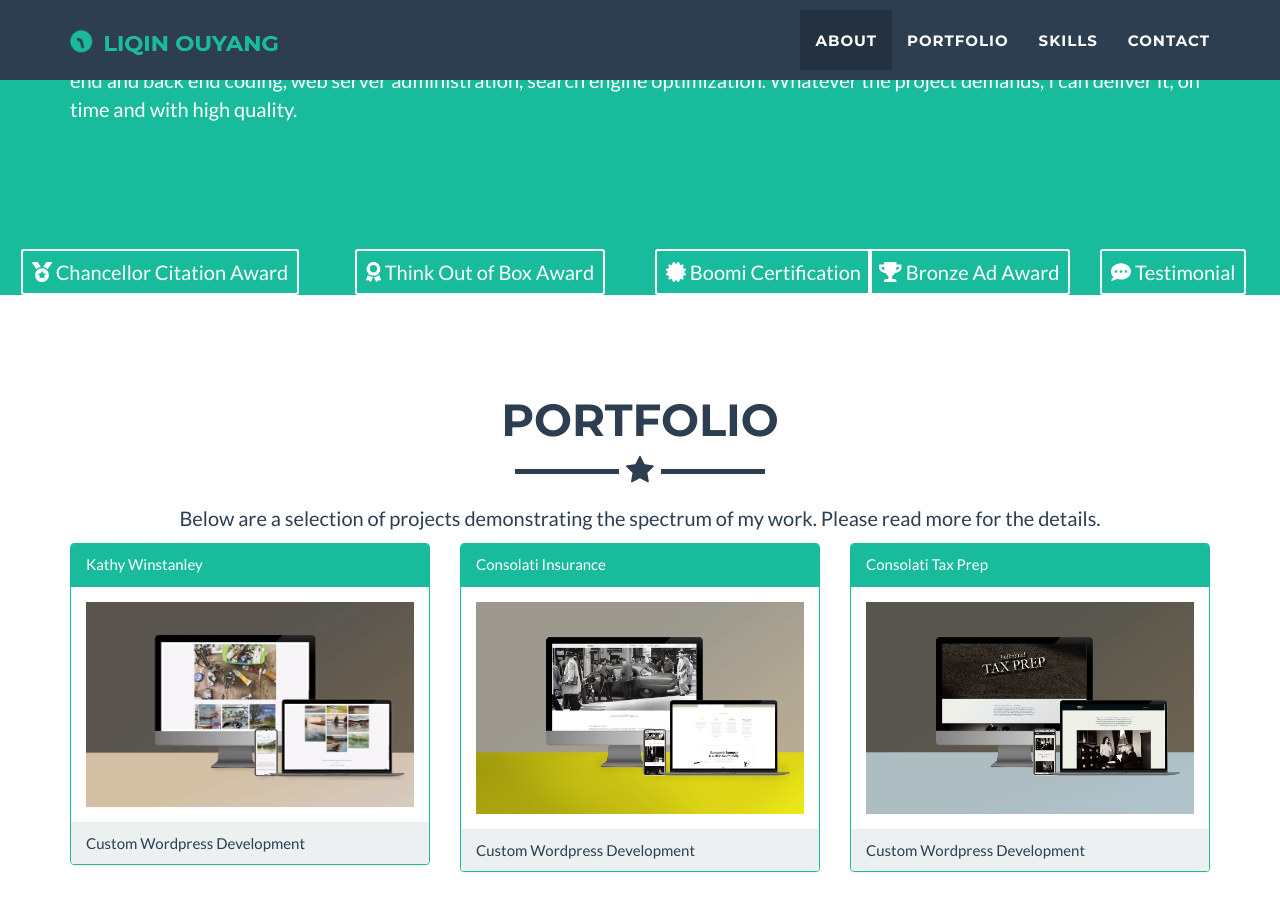
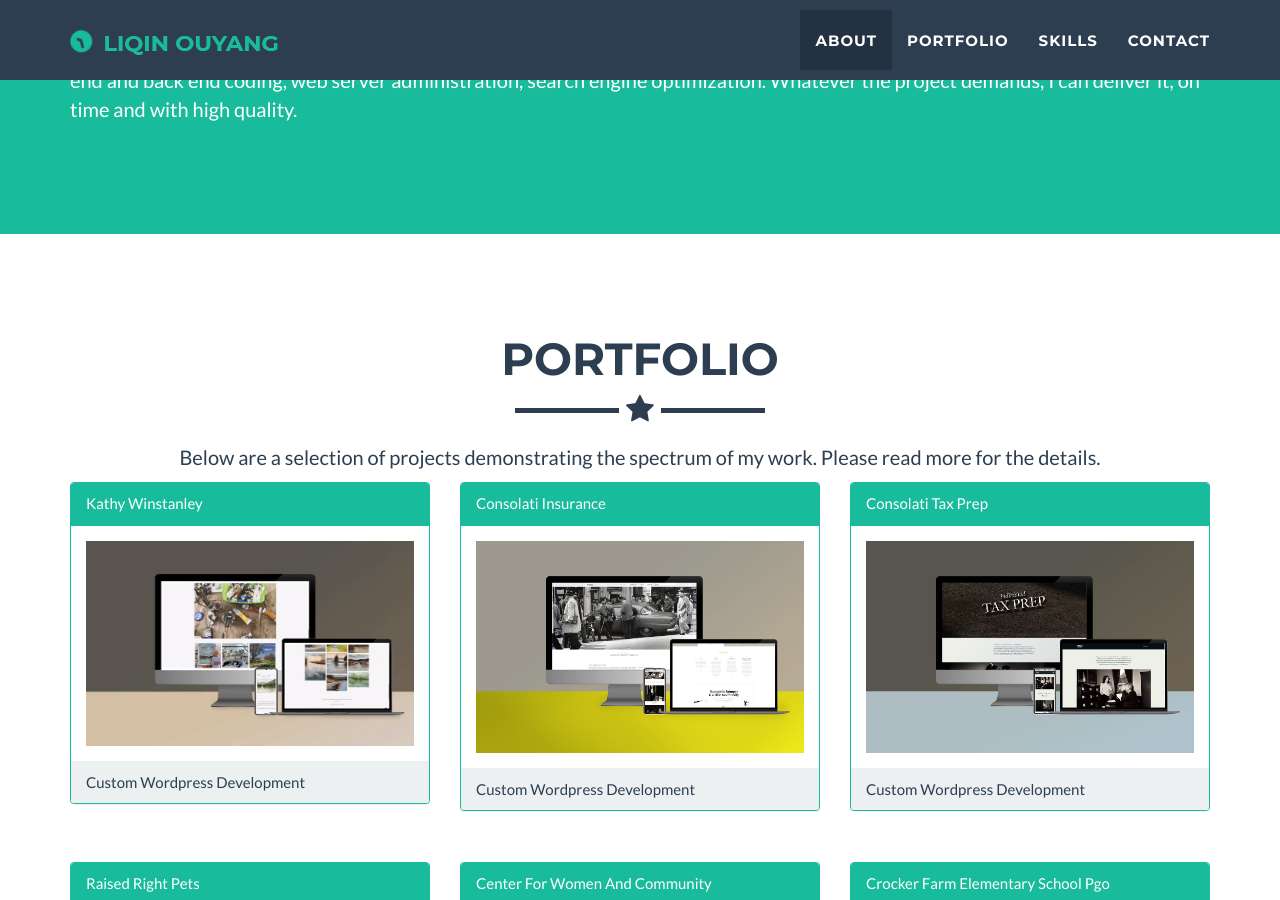
Before and after one commit to hbxtoylq/hbxtoylq.github.io, a Jekyll site: the page built from index.html, in a window 1280 px wide and 900 px high, scrolled down 391 px. Built offline with Jekyll 4.4.1, drawn with Linux system fonts in a browser that asks for light colours; nearby versions of some CDN libraries.

Commit message:
Update header.html

```diff
--- a/_includes/header.html
+++ b/_includes/header.html
@@ -17,30 +17,6 @@
 		</div>
 		   </div>
 		 </div>
-		 <div class="row"><div class="col-sm-12">
-                         <div class="col-sm-3 text-center">
-                                <a href="img/reward/award2.png" class="btn btn-sm btn-outline" target="_blank">
-                                 <i class="fas fa-medal"></i> Chancellor Citation Award </a>
-                         </div>
-                       <div class="col-sm-3 text-center">
-                                 <a href="img/reward/award3.png" class="btn btn-sm btn-outline" target="_blank">
-                                 <i class="fas fa-award"></i> Think Out of Box Award </a>
-                         </div>
-			   <div class="col-sm-2  text-center">
-                               <a href="img/reward/boomiLO.jpg"  class="btn btn-sm btn-outline" target="_blank">
-<i class="fas fa-certificate"></i> Boomi Certification </a>
-                        </div>
-			   <div class="col-sm-2 text-center">
-                                 <a href="img/reward/AwardAD.pdf" class="btn btn-sm btn-outline" target="_blank">
-                                 <i class="fas fa-trophy"></i> Bronze Ad Award </a>
- 			</div>
-
-                       <div class="col-sm-2 text-center">
-                                <a href="img/reward/award1.png" class="btn btn-sm btn-outline" target="_blank">
-                                 <i class="fas fa-comment-dots"></i> Testimonial</a>
-                        </div>
-			  </div>
-                       </div>
 
 
 
```
